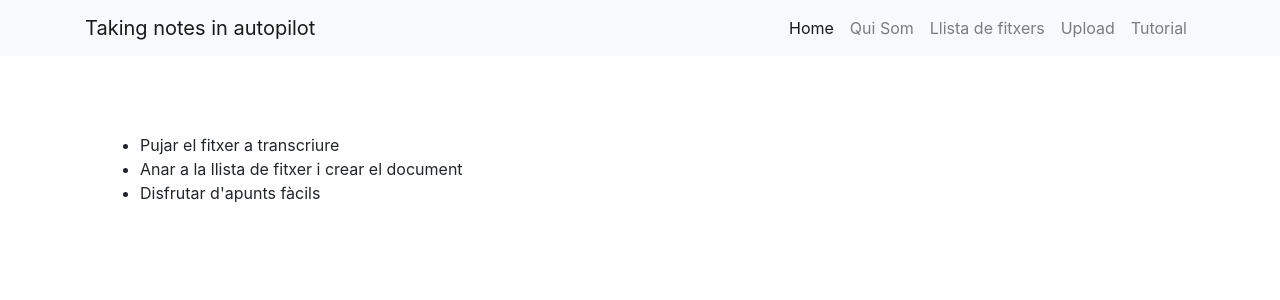
After one commit to victe19/TNA, a Django app: template mysite/templates/tutorial.html in a window 1280 px wide. The commit adds this page. Shown: the top 300 px of the page. Run offline with Django 3.2, Linux system fonts and the light colour scheme; the template is opened without the code that fills it, so the values that code supplies are empty; parts of the project's set-up code (start-up, migrations or seed data) failed here and were passed over; some libraries are stand-ins or nearby versions.

Commit message:
tutorial v1

```diff
--- a/mysite/templates/_navbar.html
+++ b/mysite/templates/_navbar.html
@@ -22,6 +22,9 @@
         <li class="nav-item">
           <a class="nav-link" href="/files/upload">Upload</a>
         </li>
+        <li class="nav-item">
+          <a class="nav-link" href="/tutorial">Tutorial</a>
+        </li>
       </ul>
     </div>
   </div>
--- /dev/null
+++ b/mysite/templates/tutorial.html
@@ -0,0 +1,10 @@
+{% extends 'base.html' %}
+{% block body %}
+
+<ul>
+    <li>Pujar el fitxer a transcriure</li>
+    <li>Anar a la llista de fitxer i crear el document</li>
+    <li>Disfrutar d'apunts fàcils</li>
+</ul>
+
+{% endblock %}
--- a/mysite/urls.py
+++ b/mysite/urls.py
@@ -14,6 +14,7 @@ urlpatterns = [
     path('files/<int:pk>', views.start, name='start'),
     path('save/', views.save, name='save'),
     path('about/',views.about, name="about"),
+    path('tutorial/',views.tutorial, name="tutorial"),
 
 
     path('admin/', admin.site.urls),
```
